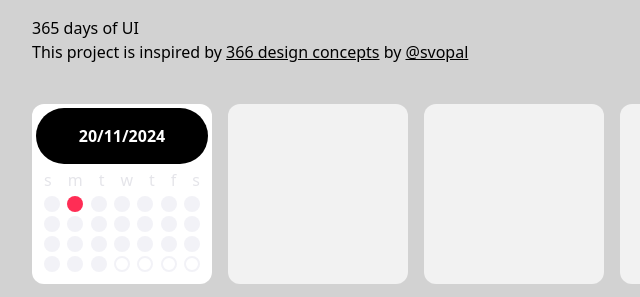
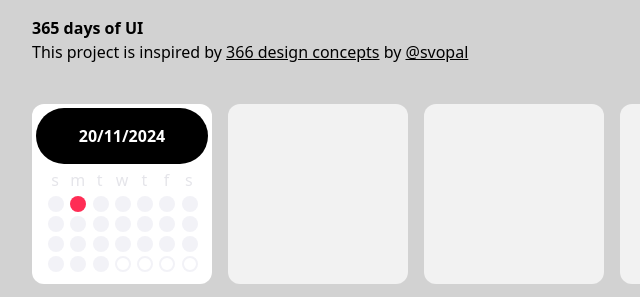
Before and after one commit to Lex043/356-days-of-UI, an Astro site: page / in a window 1280 px wide. Shown: the top 297 px of the page, 224-864 px from the left. Built offline with nearby package versions, Linux system fonts and the light colour scheme; Astro itself is replaced by a stand-in of ours.

Commit message:
fix: space

```diff
--- a/src/components/Day1.astro
+++ b/src/components/Day1.astro
@@ -4,8 +4,8 @@
             <p class="text-white font-bold">20/11/2024</p>
         </div>
     </header>
-    <div class="px-3">
-        <div class="text-[#E5E5EA] flex space-x-4">
+    <div class="mx-4">
+        <div class="text-[#E5E5EA] grid text-center gap-2 grid-cols-7">
             <h3>s</h3>
             <h3>m</h3>
             <h3>t</h3>
@@ -14,7 +14,7 @@
             <h3>f</h3>
             <h3>s</h3>
         </div>
-        <div class="flex justify-between mt-1">
+        <div class="grid grid-cols-7 gap-2 mt-1">
             <div class="bg-[#F2F2F7] rounded-full w-4 h-4"></div>
             <div class="bg-[#FF2D55] rounded-full w-4 h-4"></div>
             <div class="bg-[#F2F2F7] rounded-full w-4 h-4"></div>
@@ -23,7 +23,7 @@
             <div class="bg-[#F2F2F7] rounded-full w-4 h-4"></div>
             <div class="bg-[#F2F2F7] rounded-full w-4 h-4"></div>
         </div>
-        <div class="flex justify-between mt-1">
+        <div class="grid grid-cols-7 gap-2 mt-1">
             <div class="bg-[#F2F2F7] rounded-full w-4 h-4"></div>
             <div class="bg-[#F2F2F7] rounded-full w-4 h-4"></div>
             <div class="bg-[#F2F2F7] rounded-full w-4 h-4"></div>
@@ -32,7 +32,7 @@
             <div class="bg-[#F2F2F7] rounded-full w-4 h-4"></div>
             <div class="bg-[#F2F2F7] rounded-full w-4 h-4"></div>
         </div>
-        <div class="flex justify-between mt-1">
+        <div class="grid grid-cols-7 gap-2 mt-1">
             <div class="bg-[#F2F2F7] rounded-full w-4 h-4"></div>
             <div class="bg-[#F2F2F7] rounded-full w-4 h-4"></div>
             <div class="bg-[#F2F2F7] rounded-full w-4 h-4"></div>
@@ -41,7 +41,7 @@
             <div class="bg-[#F2F2F7] rounded-full w-4 h-4"></div>
             <div class="bg-[#F2F2F7] rounded-full w-4 h-4"></div>
         </div>
-        <div class="flex justify-between mt-1">
+        <div class="grid grid-cols-7 gap-2 mt-1">
             <div class="bg-[#F2F2F7] rounded-full w-4 h-4"></div>
             <div class="bg-[#F2F2F7] rounded-full w-4 h-4"></div>
             <div class="bg-[#F2F2F7] rounded-full w-4 h-4"></div>
--- a/src/pages/index.astro
+++ b/src/pages/index.astro
@@ -8,7 +8,7 @@ const days = Array.from({ length: 362 }, (_, i) => i + 1);
     <main>
         <section class="min-h-screen max-w-3xl mx-auto">
             <div class="pt-4">
-                <h1>365 days of UI</h1>
+                <h1 class="font-semibold">365 days of UI</h1>
                 <p>
                     This project is inspired by <a
                         class="underline"
@@ -26,9 +26,7 @@ const days = Array.from({ length: 362 }, (_, i) => i + 1);
                 </p>
             </div>
             <div class="mt-10">
-                <div
-                    class="grid grid-cols-2 gap-4 md:grid-cols-4"
-                >
+                <div class="grid grid-cols-2 gap-4 md:grid-cols-4">
                     <div class="col-span-1">
                         <Day1 />
                     </div>
```
